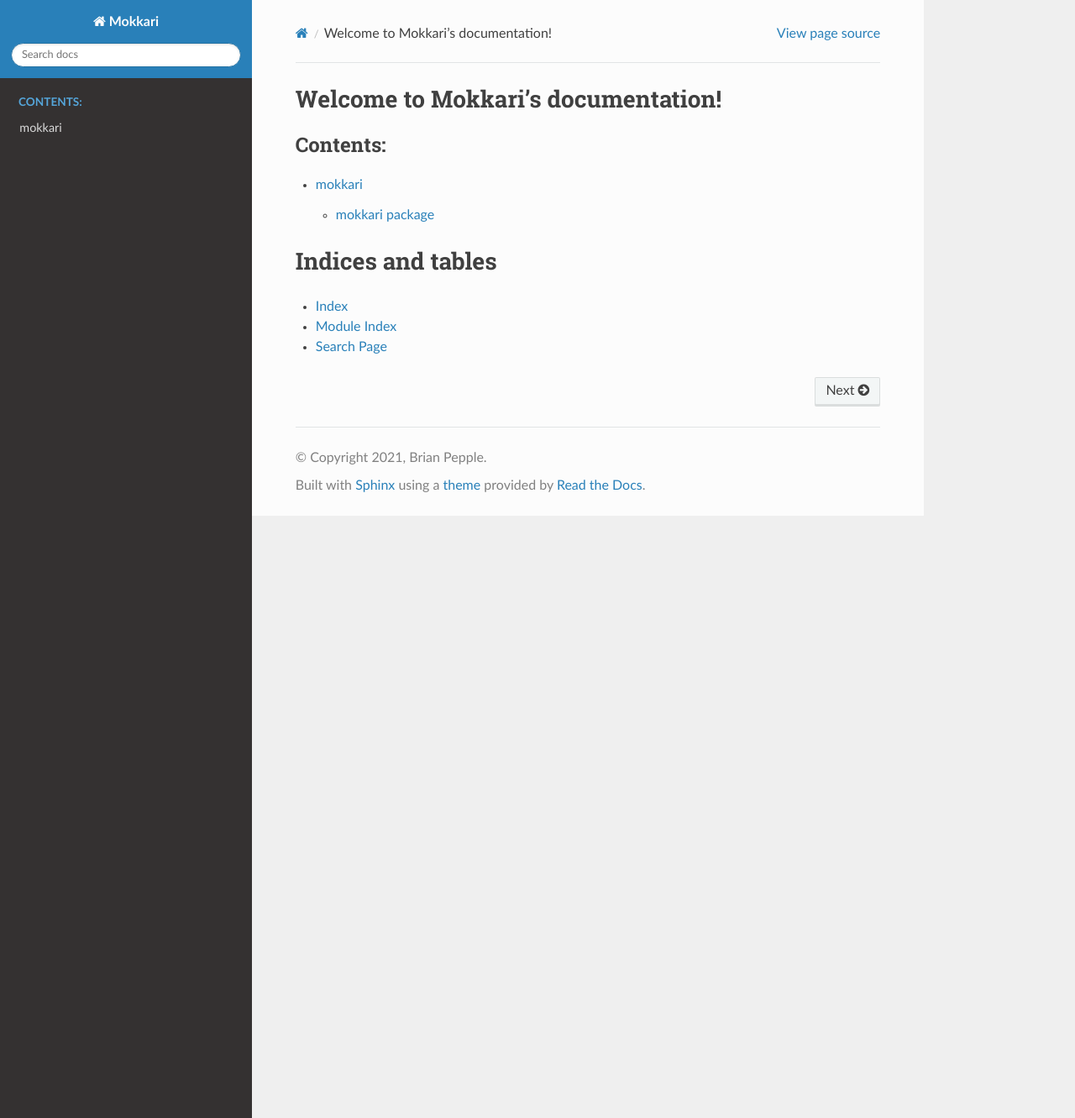
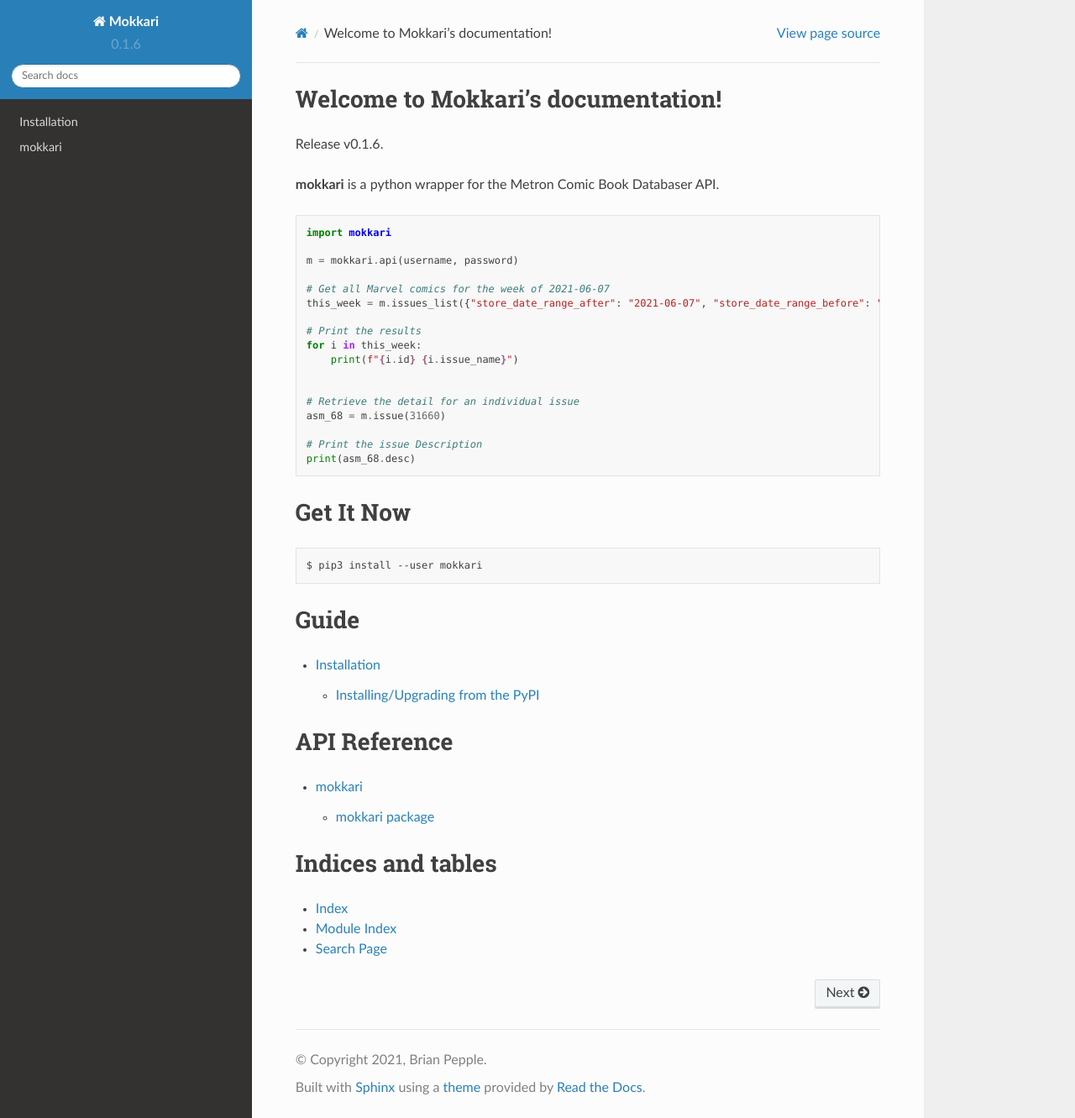
Before and after one commit to Metron-Project/mokkari, a Sphinx documentation site: the page built from docs/source/index.rst, in a window 1280 px wide and 1331 px high. Shown: the whole window at 84% size. Built offline with Sphinx 7.4.7 and the Read the Docs theme 2.0.0, drawn with Linux system fonts in a browser that asks for light colours.

Commit message:
Add project version and other imporovements

```diff
--- /dev/null
+++ b/docs/source/about.rst.inc
@@ -0,0 +1,30 @@
+**mokkari** is a python wrapper for the Metron Comic Book Databaser API.
+
+.. code-block:: python
+
+    import mokkari
+
+    m = mokkari.api(username, password)
+
+    # Get all Marvel comics for the week of 2021-06-07
+    this_week = m.issues_list({"store_date_range_after": "2021-06-07", "store_date_range_before": "2021-06-13", "publisher": "marvel"})
+
+    # Print the results
+    for i in this_week:
+        print(f"{i.id} {i.issue_name}")
+
+
+    # Retrieve the detail for an individual issue
+    asm_68 = m.issue(31660)
+
+    # Print the issue Description
+    print(asm_68.desc)
+
+
+Get It Now
+==========
+
+
+.. code-block:: bash
+
+    $ pip3 install --user mokkari
--- a/docs/source/conf.py
+++ b/docs/source/conf.py
@@ -14,7 +14,8 @@
 import sys
 
 sys.path.insert(0, os.path.abspath("../.."))
-
+# This import needs to be *after* setting the sys path
+import mokkari
 
 # -- Project information -----------------------------------------------------
 
@@ -23,7 +24,7 @@
 author = "Brian Pepple"
 
 # The full version, including alpha/beta/rc tags
-release = "0.1.4"
+version = release = mokkari.__version__
 
 
 # -- General configuration ---------------------------------------------------
--- a/docs/source/index.rst
+++ b/docs/source/index.rst
@@ -6,12 +6,25 @@
 Welcome to Mokkari's documentation!
 ===================================
 
+Release v\ |version|.
+
+.. include:: about.rst.inc
+
+Guide
+=====
+
 .. toctree::
-   :maxdepth: 2
-   :caption: Contents:
+    :maxdepth: 2
 
-   modules
+    install
 
+API Reference
+=============
+
+.. toctree::
+    :maxdepth: 2
+
+    modules
 
 Indices and tables
 ==================
```
Also changed, not shown: docs/source/install.rst (added, +15 -0 lines).
